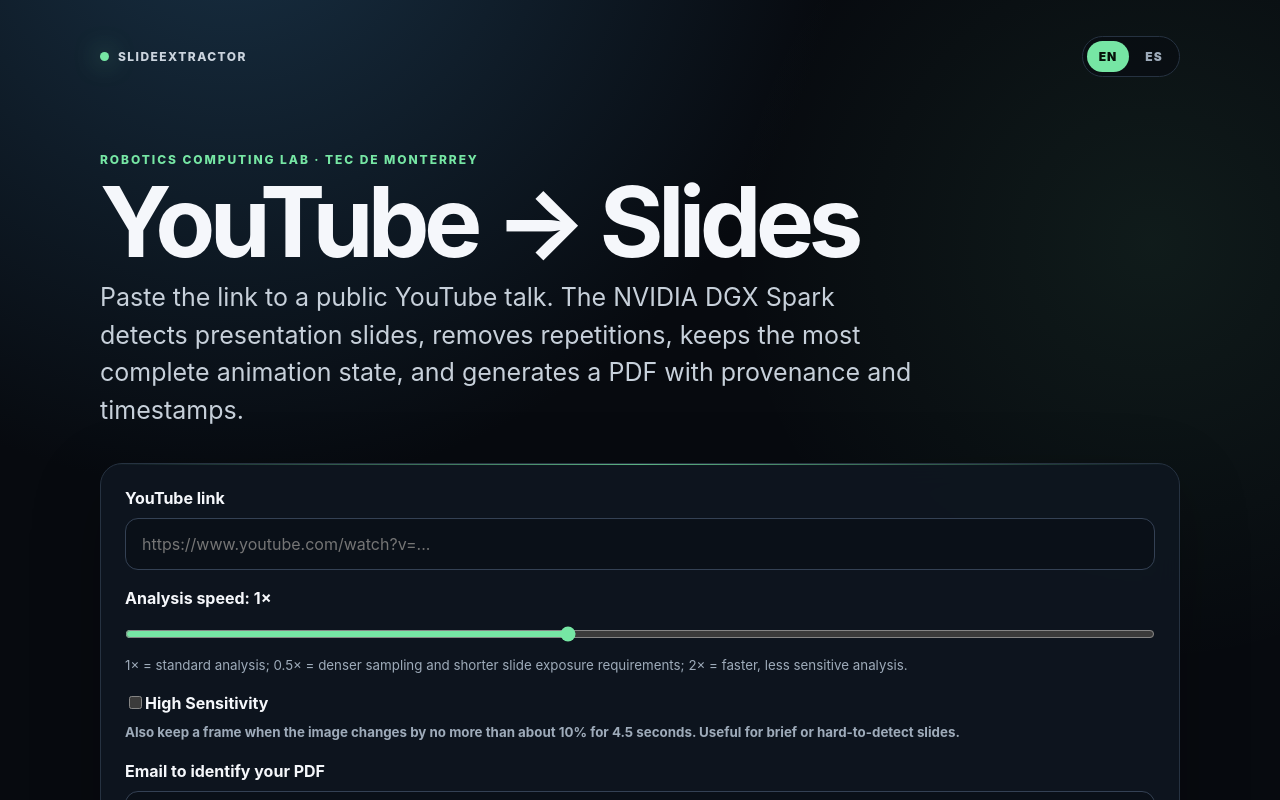
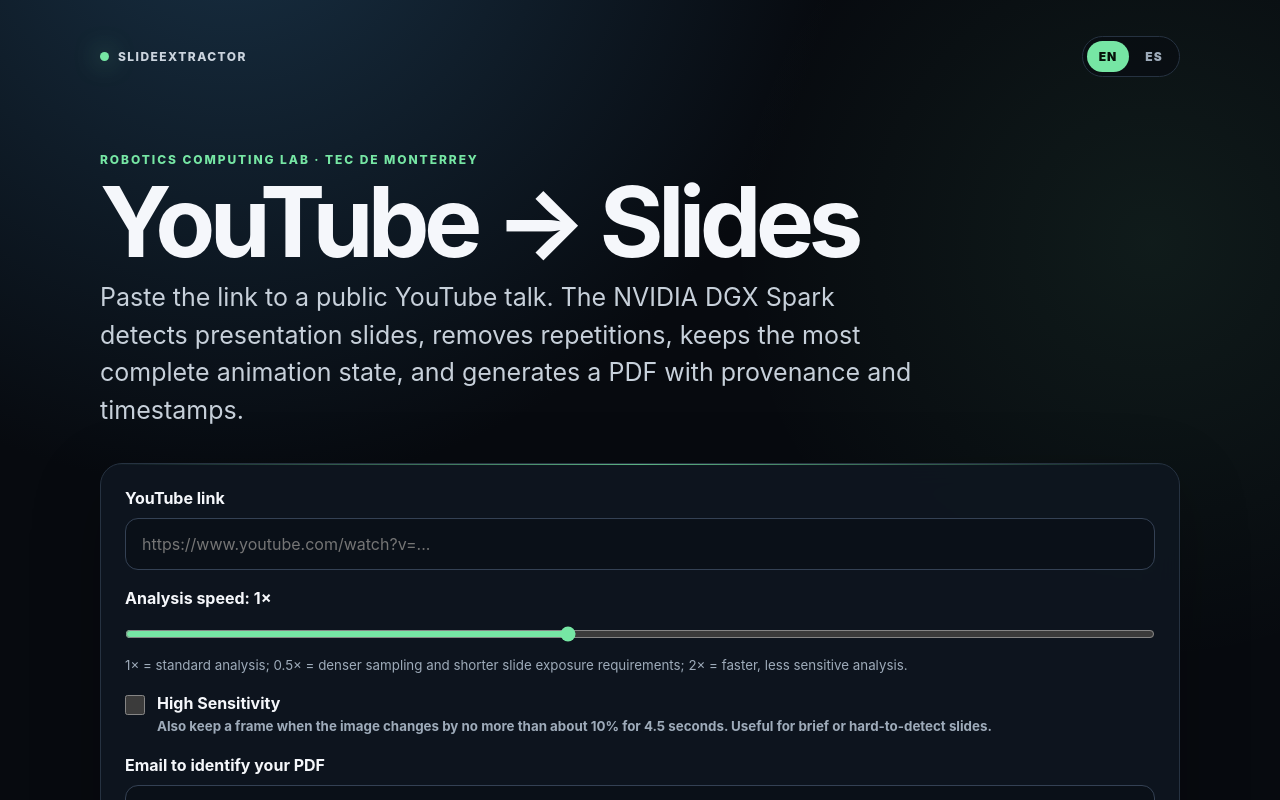
Before and after one commit to LuisAlbertoMunozUbando/Vision-From-Youtube, a Next.js app in the folder web/: page / in a window 1280 px wide. Shown: the top 800 px of the page. Built offline with nearby package versions, Linux system fonts and the light colour scheme.

Commit message:
Add high sensitivity slide detection and fallback

```diff
--- a/web/app/globals.css
+++ b/web/app/globals.css
@@ -49,3 +49,8 @@
 
 input[type="range"] { width:100%; accent-color:var(--accent); cursor:pointer; margin:8px 0 0; }
 input[type="range"]:focus-visible { outline:2px solid var(--accent); outline-offset:5px; }
+
+.toggleRow { display:flex !important; align-items:flex-start; gap:12px; cursor:pointer; }
+.toggleRow input[type="checkbox"] { width:20px; height:20px; margin:2px 0 0; accent-color:var(--accent); flex:0 0 auto; }
+.toggleRow span { display:block; }
+.toggleRow small { margin-top:4px; }
```
